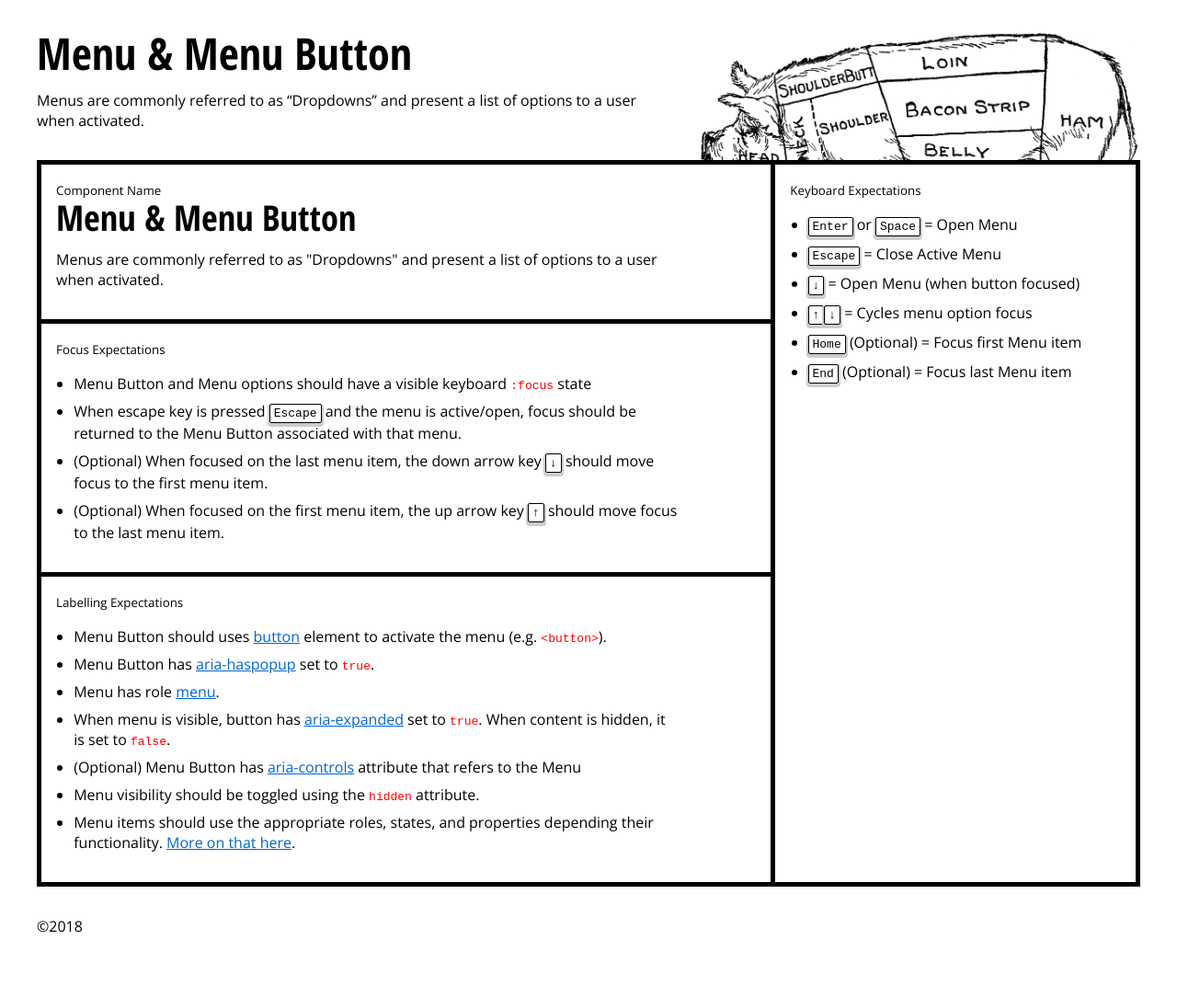
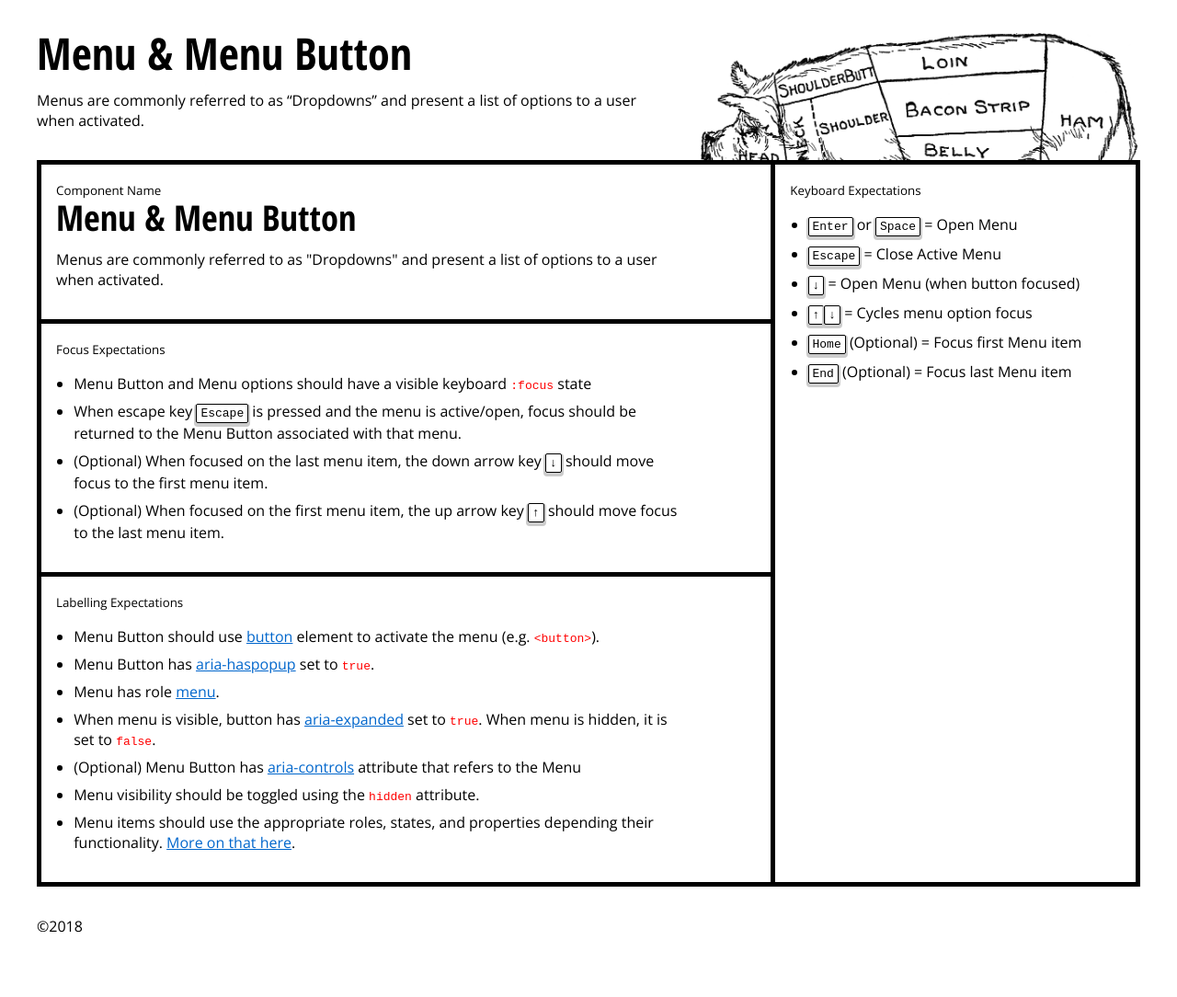
Before and after one commit to davatron5000/a11y-nutrition-cards, a Jekyll site: the page built from _components/menu.md, in a window 1280 px wide. Shown: the whole page at 92% size. Built offline with Jekyll 4.4.1, drawn with Linux system fonts in a browser that asks for light colours.

Commit message:
Fixes typos

```diff
--- a/_components/menu.md
+++ b/_components/menu.md
@@ -10,16 +10,16 @@ keyboard: |
     - <kbd>Home</kbd> (Optional) = Focus first Menu item
     - <kbd>End</kbd> (Optional) = Focus last Menu item
 labelling: |
-    - Menu Button should uses [button](https://w3c.github.io/aria/#button) element to activate the menu (e.g. `<button>`).
+    - Menu Button should use [button](https://w3c.github.io/aria/#button) element to activate the menu (e.g. `<button>`).
     - Menu Button has [aria-haspopup](https://w3c.github.io/aria/#aria-haspopup) set to `true`.
     - Menu has role [menu](https://w3c.github.io/aria/#menu).
-    - When menu is visible, button has [aria-expanded](https://w3c.github.io/aria/#aria-expanded) set to `true`. When content is hidden, it is set to `false`.
+    - When menu is visible, button has [aria-expanded](https://w3c.github.io/aria/#aria-expanded) set to `true`. When menu is hidden, it is set to `false`.
     - (Optional) Menu Button has [aria-controls](https://w3c.github.io/aria/#aria-controls) attribute that refers to the Menu
     - Menu visibility should be toggled using the `hidden` attribute.
     - Menu items should use the appropriate roles, states, and properties depending their functionality. [More on that here](https://w3c.github.io/aria-practices/#menu).
 focus: |
     - Menu Button and Menu options should have a visible keyboard <code>:focus</code> state
-    - When escape key is pressed <kbd>Escape</kbd> and the menu is active/open, focus should be returned to the Menu Button associated with that menu.
+    - When escape key <kbd>Escape</kbd> is pressed and the menu is active/open, focus should be returned to the Menu Button associated with that menu.
     - (Optional) When focused on the last menu item, the down arrow key <kbd>&darr;</kbd> should move focus to the first menu item.
     - (Optional) When focused on the first menu item, the up arrow key <kbd>&uarr;</kbd> should move focus to the last menu item.
 ---
```
